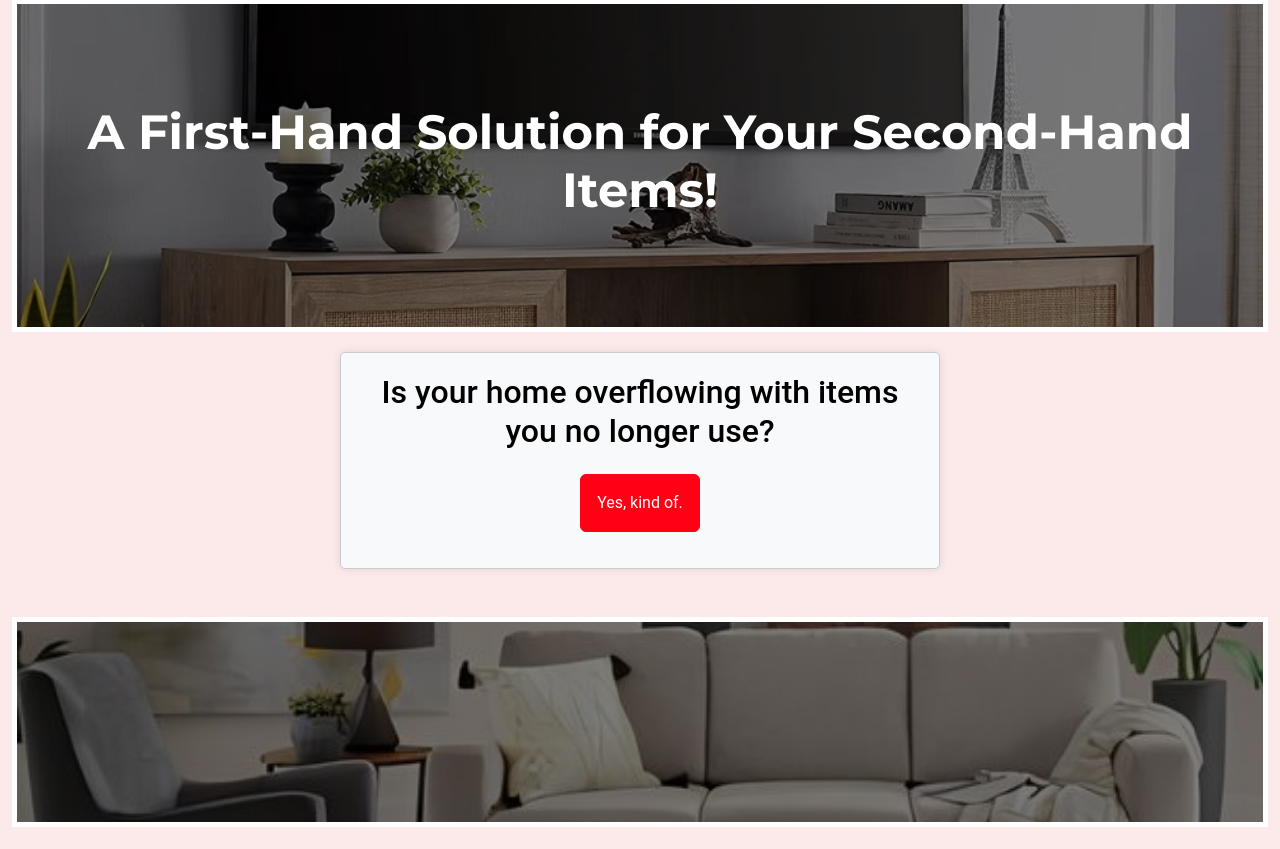
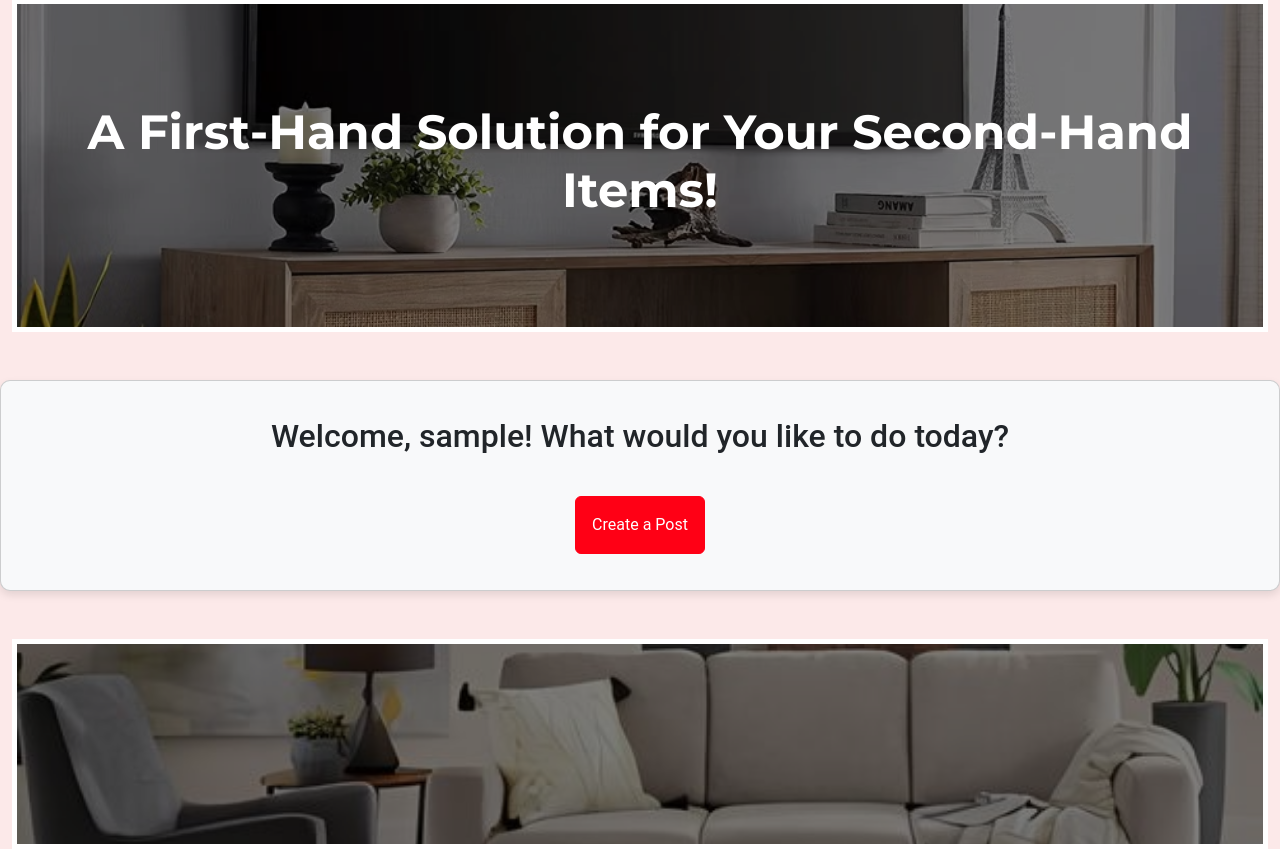
Before and after one commit to D0bledore/django-project, a Django app: page / in a window 1280 px wide. Shown: the part 129-978 px from the top of the page. Before the commit the page ends 956 px from the top, so only its background shows below. Run offline with Django 5.2, Linux system fonts and the light colour scheme; the visitor is signed in with stand-in values (Sample User, id 1).

Commit message:
Override questionnaire if user logged in on landing

```diff
--- a/core/templates/core/index.html
+++ b/core/templates/core/index.html
@@ -14,44 +14,68 @@
         <h1>A First-Hand Solution for Your Second-Hand Items!</h1>
     </div>
 </div>
-
+{% if user.is_authenticated %}
+<div class="card text-center mt-5 bg-light">
+    <div class="card-body">
+        <h2 class="card-title p-3">
+            Welcome, {{ user.username }}! What would you like to do today?
+        </h2>
+        <a href="{% url 'create_post' %}" class="btn btn-primary m-3 p-3">Create a Post</a>
+    </div>
+</div>
+{% else %}
 <!-- Questionnaire -->
 <section id='question-container-wrapper'>
-    <div id="question1" class="question-container active bg-light text-center">
-        <h2>Is your home overflowing with items you no longer use?</h2>
+    <div id="question1" class="card question-container active bg-light text-center">
+        <div class="card-body">
+            <h2 class="card-title">Is your home overflowing with items you no longer use?</h2>
             <button class="btn btn-primary answer m-3 p-3" data-next="question1a">Yes, kind of.</button>
         </div>
+    </div>
 
-    <div id="question1a" class="question-container bg-light text-center">
-        <p>Clutter can make your living space feel cramped and chaotic. It's time to take control and create a more organized and peaceful environment.</p>
+    <div id="question1a" class="card question-container bg-light text-center">
+        <div class="card-body"></div>
+            <p class="card-text">Clutter can make your living space feel cramped and chaotic. It's time to take control and create a more organized and peaceful environment.</p>
             <button class="btn btn-primary answer m-3 p-3" data-next="question2">OK</button>
         </div>
+    </div>
 
-    <div id="question2" class="question-container bg-light text-center">
-        <h2>Do you feel overwhelmed by the amount of stuff you have?</h2>
+    <div id="question2" class="card question-container bg-light text-center">
+        <div class="card-body"></div>
+            <h2 class="card-title">Do you feel overwhelmed by the amount of stuff you have?</h2>
             <button class="btn btn-primary answer m-3 p-3" data-next="question2a">Yes, I do.</button>
         </div>
+    </div>
 
-    <div id="question2a" class="question-container bg-light text-center">
-        <p>Having too many items can be stressful and overwhelming. It can make it difficult to find what you need and enjoy your space.</p>
+    <div id="question2a" class="card question-container bg-light text-center">
+        <div class="card-body"></div>
+            <p class="card-text">Having too many items can be stressful and overwhelming. It can make it difficult to find what you need and enjoy your space.</p>
             <button class="btn btn-primary answer m-3 p-3" data-next="question3">OK</button>
         </div>
+    </div>
 
-    <div id="question3" class="question-container bg-light text-center">
-        <h2>Are you ready to reclaim your space and make some extra cash?</h2>
+    <div id="question3" class="card question-container bg-light text-center">
+        <div class="card-body">
+            <h2 class="card-title">Are you ready to reclaim your space and make some extra cash?</h2>
             <button class="btn btn-primary answer m-3 p-3" data-next="question3a">I'm ready!</button>
         </div>
+    </div>
 
-    <div id="question3a" class="question-container bg-light text-center">
-        <p>Imagine a clutter-free home where you can relax and enjoy your space. Plus, you can make some extra money by selling items you no longer need.</p>
+    <div id="question3a" class="card question-container bg-light text-center">
+        <div class="card-body">
+            <p class="card-text">Imagine a clutter-free home where you can relax and enjoy your space. Plus, you can make some extra money by selling items you no longer need.</p>
             <button class="btn btn-primary answer m-3 p-3" data-next="results">OK</button>
         </div>
+    </div>
 
-    <div id="results" class="question-container bg-light text-center">
-        <h2 class="text-success">Create an Account,<br>Make Money Today.</h2>
+    <div id="results" class="card question-container bg-light text-center">
+        <div class="card-body">
+            <h2 class="card-title text-success">Create an Account,<br>Make Money Today.</h2>
             <a href="{% url 'register' %}" class="btn btn-success m-3 p-3">Sign Up</a>
         </div>
+    </div>
 </section>
+{% endif %}
 
 <div class="container-fluid mt-5">
     <div class="image-container">
```
Lines whose indentation alone changed are shown as unchanged.
